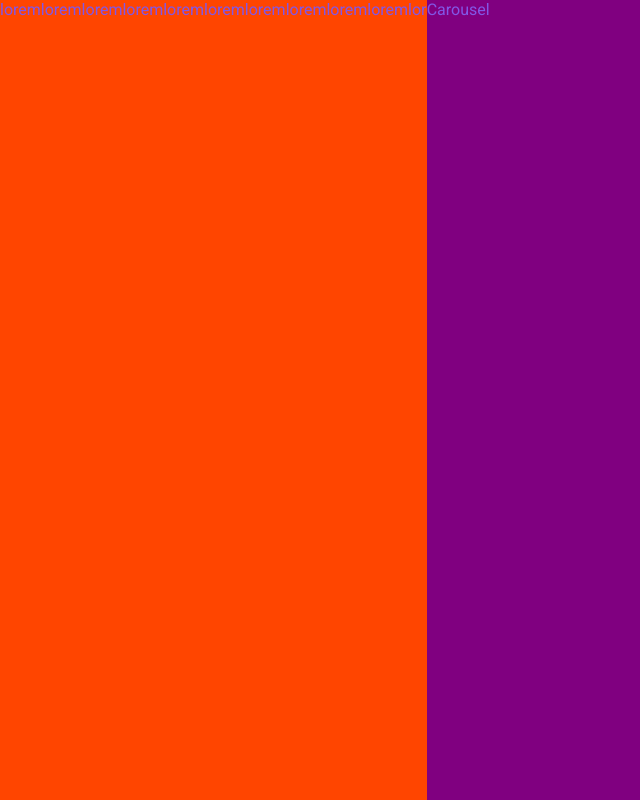
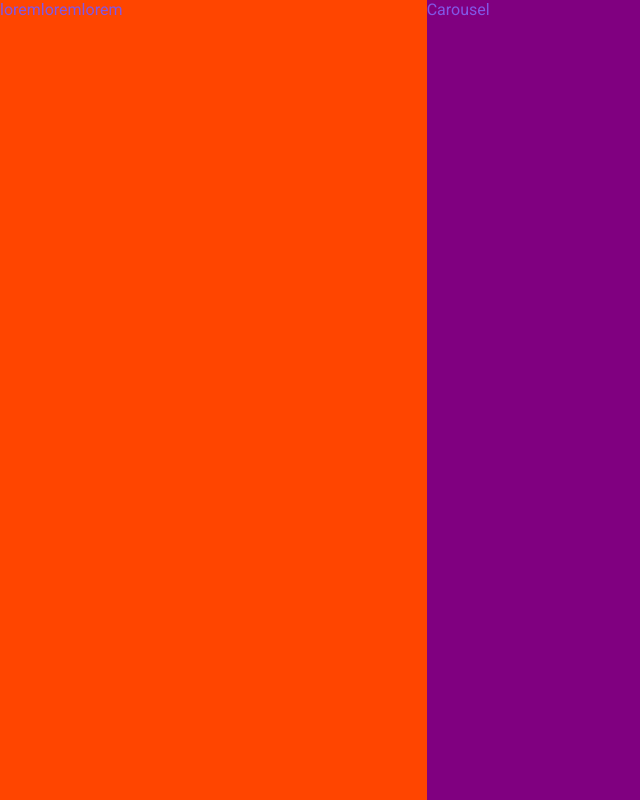
Before and after one commit to ThalesAvila/nextjs-incremental-adoption, a Next.js app: page /login in a window 1280 px wide. Shown: the whole page, without its empty margins (0-640 px from the left). Built offline with nearby package versions, Linux system fonts and the light colour scheme.

Commit message:
feat: creating components folder

```diff
--- a/src/pages/login/index.tsx
+++ b/src/pages/login/index.tsx
@@ -1,15 +1,13 @@
 import React from 'react'
 import Head from 'next/head'
-import * as S from './styles'
+import * as S from '../../styles/components/login'
 
 const Login: React.FC = () => {
   return (
     <>
       <Head>Login</Head>
       <S.Main>
-        <S.LeftSection>
-          loremloremloremloremloremloremloremloremloremloremloremloremloremloremloremloremloremloremloremloremlorem
-        </S.LeftSection>
+        <S.LeftSection>loremloremlorem</S.LeftSection>
         <S.RightSection>Carousel</S.RightSection>
       </S.Main>
     </>
--- a/src/pages/static-paths-sample/[slug].tsx
+++ b/src/pages/static-paths-sample/[slug].tsx
@@ -6,8 +6,6 @@ import Link from 'next/link'
 
 export interface repo {
   name: string
-  // eslint-disable-next-line camelcase
-  full_name: string
   // eslint-disable-next-line camelcase
   html_url: string
 }
```
Also changed, not shown: src/styles/components/login/index.ts (renamed from src/pages/login/styles.ts).
